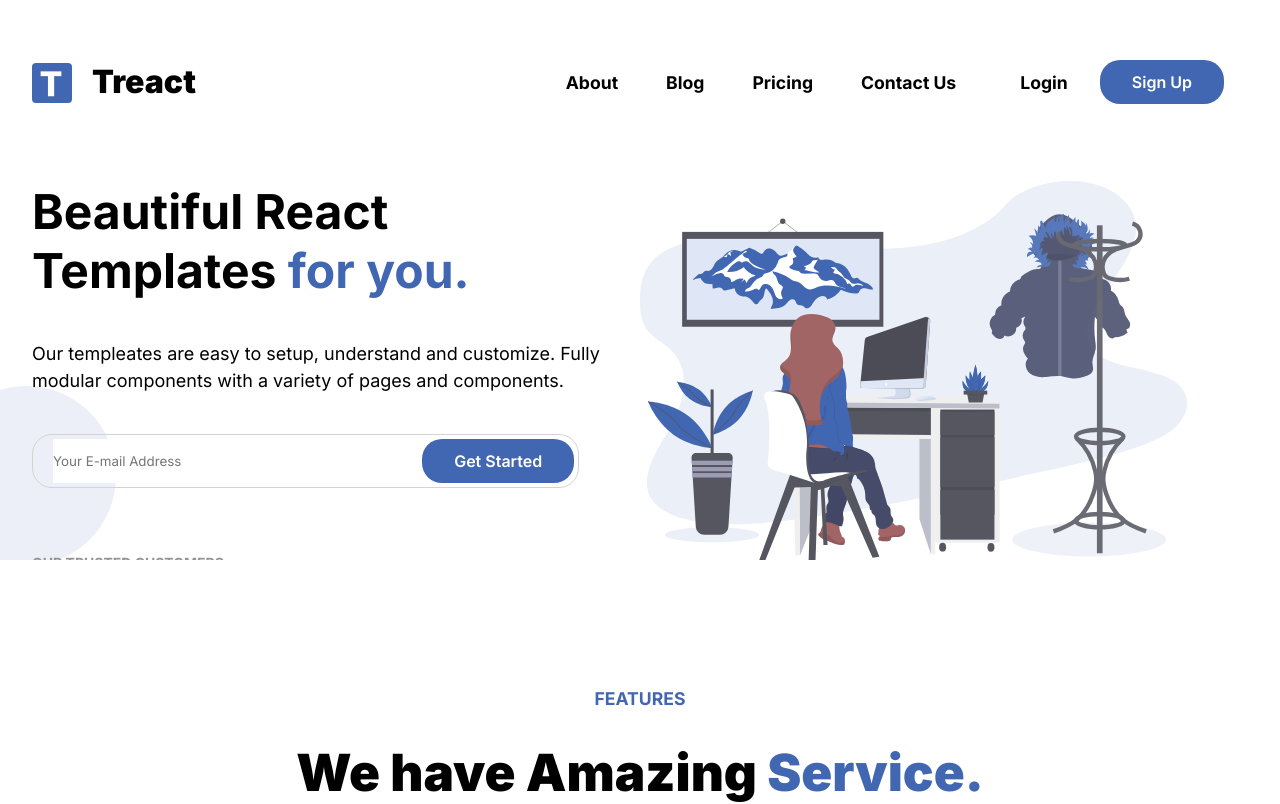
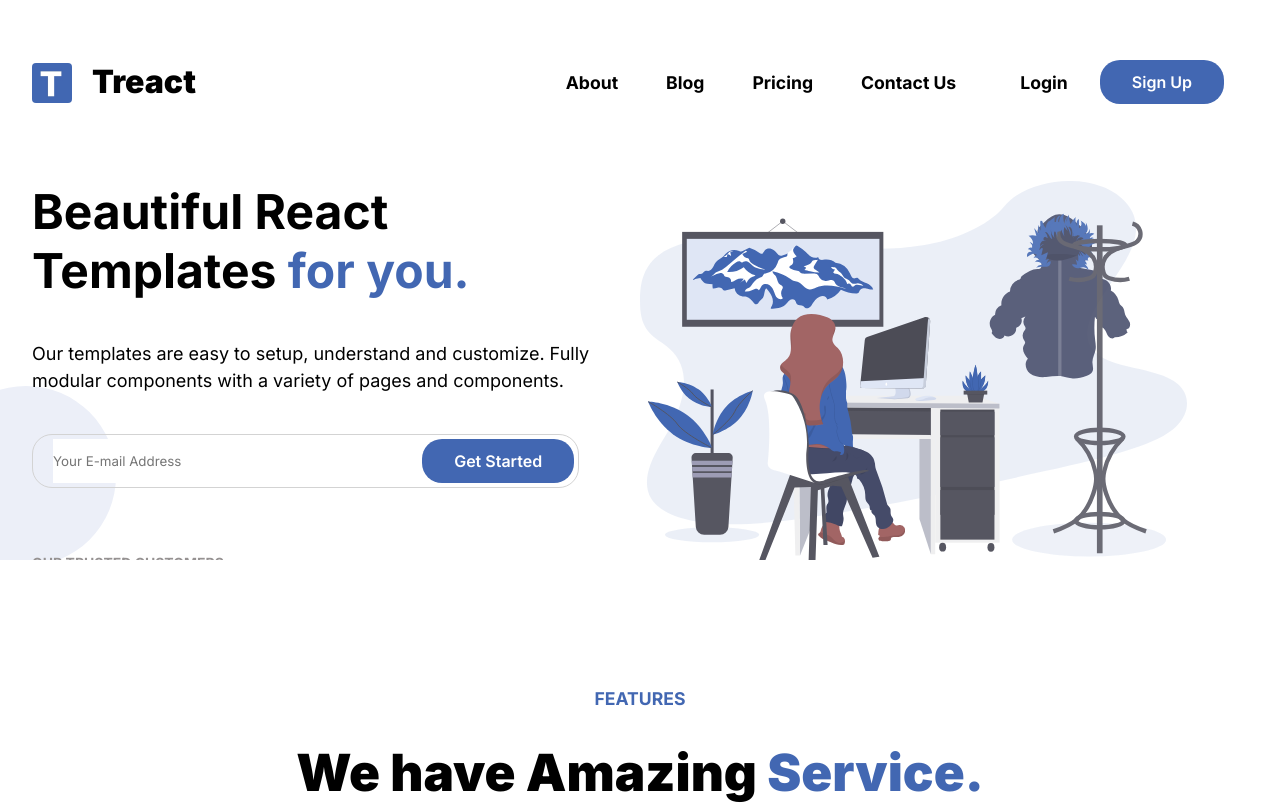
Before and after one commit to coding4freedom/Modern_Template, a plain HTML site: page index.html in a window 1280 px wide. Shown: the top 804 px of the page. Drawn offline with Linux system fonts and the light colour scheme.

Commit message:
Landing section typo corrected

```diff
--- a/index.html
+++ b/index.html
@@ -85,7 +85,7 @@
                         Beautiful React Templates <span class="gray-blue">for you.</span>
                     </h1>
                     <p class="header__description--para">
-                        Our templeates are easy to setup, understand and customize. Fully modular components with a variety of pages and components.
+                        Our templates are easy to setup, understand and customize. Fully modular components with a variety of pages and components.
                     </p>
                     <div class="header__micro-form">
                         <input type="email" placeholder="Your E-mail Address">
```
